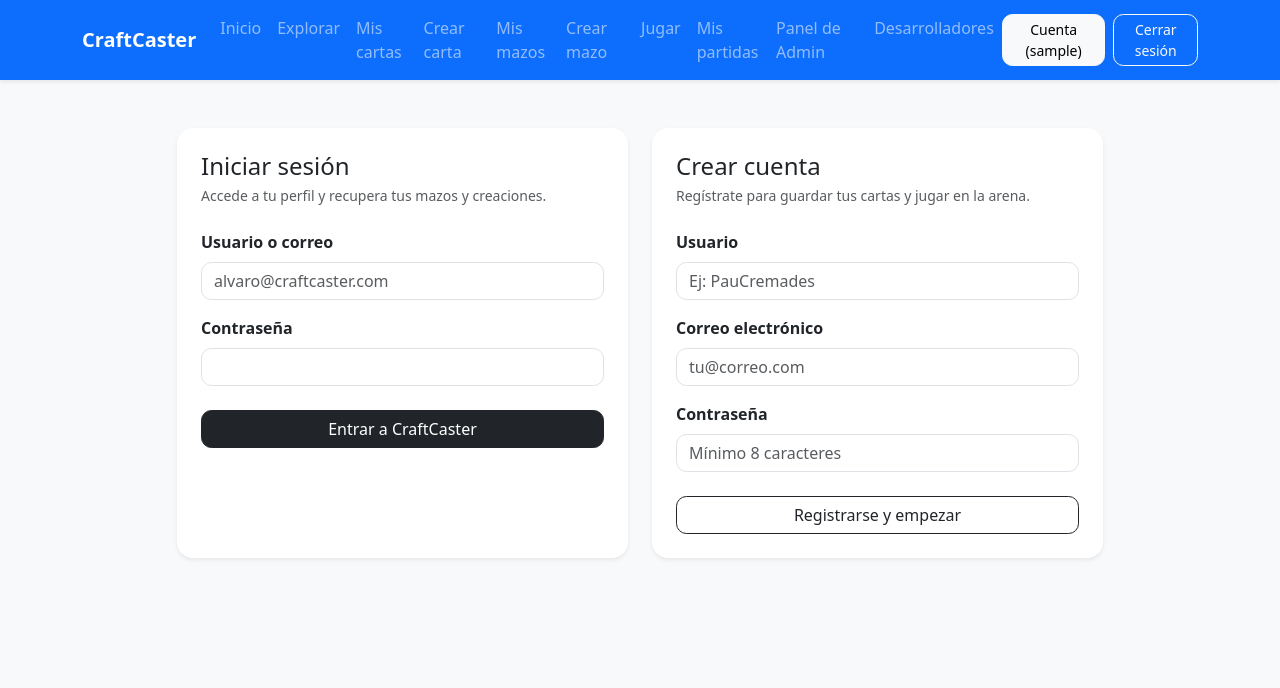
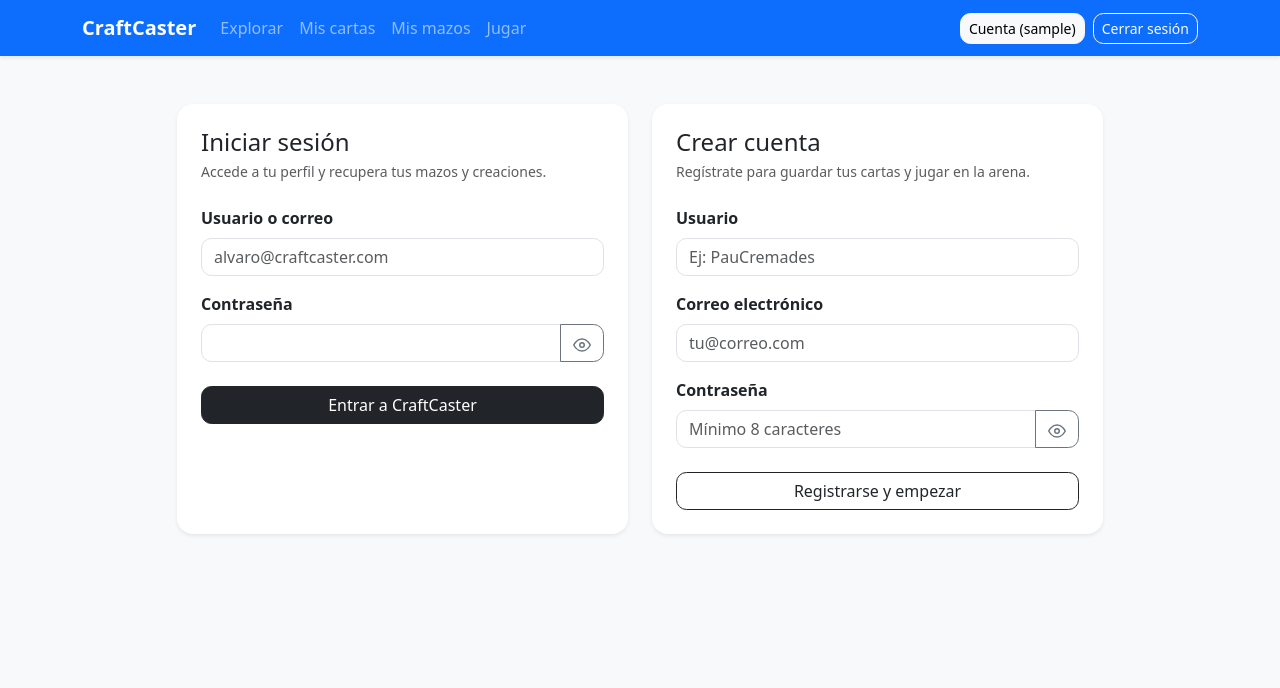
Before and after one commit to Acg-17/CraftCaster, an ASP.NET Core app: template CraftCaster/generated/CraftCaster.Web/Views/Cuenta/Acceso.cshtml in a window 1280 px wide. Shown: the top 688 px of the page. Run offline with ASP.NET Core 8, Linux system fonts and the light colour scheme; the template is opened without the code that fills it, so the values that code supplies are empty; the visitor is signed in with stand-in values (Sample User, id 1); style sheets or scripts are compiled from the project's sources; some libraries are stand-ins or nearby versions.

Commit message:
Mejora nav bar

```diff
--- a/CraftCaster/generated/CraftCaster.Web/Views/Cuenta/Acceso.cshtml
+++ b/CraftCaster/generated/CraftCaster.Web/Views/Cuenta/Acceso.cshtml
@@ -25,12 +25,33 @@
                     <input asp-for="Login.ReturnUrl" type="hidden" />
                     <div class="mb-3">
                         <label asp-for="Login.Identificador" class="form-label fw-semibold"></label>
-                        <input asp-for="Login.Identificador" class="form-control" autocomplete="username" placeholder="alvaro@craftcaster.com" />
+                        <input asp-for="Login.Identificador" class="form-control" autocomplete="username"
+                               placeholder="alvaro@craftcaster.com" />
                         <span asp-validation-for="Login.Identificador" class="text-danger small"></span>
                     </div>
                     <div class="mb-4">
                         <label asp-for="Login.Contrasenia" class="form-label fw-semibold"></label>
-                        <input asp-for="Login.Contrasenia" class="form-control" autocomplete="current-password" />
+                        <div class="input-group">
+                            <input asp-for="Login.Contrasenia" class="form-control" autocomplete="current-password" />
+                            <button type="button" class="btn btn-outline-secondary js-ver-contrasenia"
+                                    aria-label="Mostrar contraseña">
+                                <svg class="icono-ojo" width="18" height="18" viewBox="0 0 24 24" fill="none"
+                                     stroke="currentColor" stroke-width="2" stroke-linecap="round"
+                                     stroke-linejoin="round" aria-hidden="true">
+                                    <path d="M1 12s4-8 11-8 11 8 11 8-4 8-11 8-11-8-11-8z" />
+                                    <circle cx="12" cy="12" r="3" />
+                                </svg>
+                                <svg class="icono-ojo-tachado d-none" width="18" height="18" viewBox="0 0 24 24"
+                                     fill="none" stroke="currentColor" stroke-width="2" stroke-linecap="round"
+                                     stroke-linejoin="round" aria-hidden="true">
+                                    <path
+                                    d="M17.94 17.94A10.07 10.07 0 0 1 12 20c-7 0-11-8-11-8a18.45 18.45 0 0 1 5.06-5.94" />
+                                    <path d="M9.9 4.24A9.12 9.12 0 0 1 12 4c7 0 11 8 11 8a18.5 18.5 0 0 1-2.16 3.19" />
+                                    <path d="M14.12 14.12a3 3 0 1 1-4.24-4.24" />
+                                    <line x1="1" y1="1" x2="23" y2="23" />
+                                </svg>
+                            </button>
+                        </div>
                         <span asp-validation-for="Login.Contrasenia" class="text-danger small"></span>
                     </div>
                     <button type="submit" class="btn btn-dark w-100">Entrar a CraftCaster</button>
@@ -52,17 +73,40 @@
                     }
                     <div class="mb-3">
                         <label asp-for="Registro.NombreUsuario" class="form-label fw-semibold"></label>
-                        <input asp-for="Registro.NombreUsuario" class="form-control" autocomplete="username" placeholder="Ej: PauCremades" />
+                        <input asp-for="Registro.NombreUsuario" class="form-control" autocomplete="username"
+                               placeholder="Ej: PauCremades" />
                         <span asp-validation-for="Registro.NombreUsuario" class="text-danger small"></span>
                     </div>
                     <div class="mb-3">
                         <label asp-for="Registro.Email" class="form-label fw-semibold"></label>
-                        <input asp-for="Registro.Email" class="form-control" autocomplete="email" placeholder="tu@correo.com" />
+                        <input asp-for="Registro.Email" class="form-control" autocomplete="email"
+                               placeholder="tu@correo.com" />
                         <span asp-validation-for="Registro.Email" class="text-danger small"></span>
                     </div>
                     <div class="mb-4">
                         <label asp-for="Registro.Contrasenia" class="form-label fw-semibold"></label>
-                        <input asp-for="Registro.Contrasenia" class="form-control" autocomplete="new-password" placeholder="Mínimo 8 caracteres" />
+                        <div class="input-group">
+                            <input asp-for="Registro.Contrasenia" class="form-control" autocomplete="new-password"
+                                   placeholder="Mínimo 8 caracteres" />
+                            <button type="button" class="btn btn-outline-secondary js-ver-contrasenia"
+                                    aria-label="Mostrar contraseña">
+                                <svg class="icono-ojo" width="18" height="18" viewBox="0 0 24 24" fill="none"
+                                     stroke="currentColor" stroke-width="2" stroke-linecap="round"
+                                     stroke-linejoin="round" aria-hidden="true">
+                                    <path d="M1 12s4-8 11-8 11 8 11 8-4 8-11 8-11-8-11-8z" />
+                                    <circle cx="12" cy="12" r="3" />
+                                </svg>
+                                <svg class="icono-ojo-tachado d-none" width="18" height="18" viewBox="0 0 24 24"
+                                     fill="none" stroke="currentColor" stroke-width="2" stroke-linecap="round"
+                                     stroke-linejoin="round" aria-hidden="true">
+                                    <path
+                                    d="M17.94 17.94A10.07 10.07 0 0 1 12 20c-7 0-11-8-11-8a18.45 18.45 0 0 1 5.06-5.94" />
+                                    <path d="M9.9 4.24A9.12 9.12 0 0 1 12 4c7 0 11 8 11 8a18.5 18.5 0 0 1-2.16 3.19" />
+                                    <path d="M14.12 14.12a3 3 0 1 1-4.24-4.24" />
+                                    <line x1="1" y1="1" x2="23" y2="23" />
+                                </svg>
+                            </button>
+                        </div>
                         <span asp-validation-for="Registro.Contrasenia" class="text-danger small"></span>
                     </div>
                     <button type="submit" class="btn btn-outline-dark w-100">Registrarse y empezar</button>
@@ -74,4 +118,17 @@
 
 @section Scripts {
     <partial name="_ValidationScriptsPartial" />
+
+    <script>
+        document.querySelectorAll('.js-ver-contrasenia').forEach(function (boton) {
+            boton.addEventListener('click', function () {
+                var input = boton.parentElement.querySelector('input');
+                var oculta = input.type === 'password';
+                input.type = oculta ? 'text' : 'password';
+                boton.querySelector('.icono-ojo').classList.toggle('d-none', oculta);
+                boton.querySelector('.icono-ojo-tachado').classList.toggle('d-none', !oculta);
+                boton.setAttribute('aria-label', oculta ? 'Ocultar contraseña' : 'Mostrar contraseña');
+            });
+        });
+    </script>
 }
--- a/CraftCaster/generated/CraftCaster.Web/Views/Home/Index.cshtml
+++ b/CraftCaster/generated/CraftCaster.Web/Views/Home/Index.cshtml
@@ -22,7 +22,7 @@
                 </p>
                 <div class="d-flex flex-wrap gap-2">
                     <a asp-controller="Explorar" asp-action="Index" class="btn btn-primary">Explorar mazos</a>
-                    <a asp-controller="Mazo" asp-action="Create" class="btn btn-dark">+ Crear mazo</a>
+                    <a asp-controller="EditorMazo" asp-action="Crear" class="btn btn-dark">+ Crear mazo</a>
                     @if (User.Identity?.IsAuthenticated == true)
                     {
                         <a asp-controller="Juego" asp-action="Index" class="btn btn-outline-dark">Jugar partida</a>
--- a/CraftCaster/generated/CraftCaster.Web/Views/Juego/Index.cshtml
+++ b/CraftCaster/generated/CraftCaster.Web/Views/Juego/Index.cshtml
@@ -34,7 +34,7 @@ else
     <h2>Crear partida</h2>
     @if (Model.MazoConElQueJuego is null)
     {
-        <p>Necesitas al menos un mazo para jugar. <a asp-controller="Mazo" asp-action="Create">Crear mazo</a></p>
+        <p>Necesitas al menos un mazo para jugar. <a asp-controller="EditorMazo" asp-action="Crear">Crear mazo</a></p>
     }
     else
     {
--- a/CraftCaster/generated/CraftCaster.Web/Views/Shared/_Layout.cshtml
+++ b/CraftCaster/generated/CraftCaster.Web/Views/Shared/_Layout.cshtml
@@ -26,26 +26,16 @@
                 </button>
                 <div class="collapse navbar-collapse" id="mainNavigation">
                     <ul class="navbar-nav me-auto mb-2 mb-lg-0">
-                        <li class="nav-item"><a class="nav-link" asp-controller="Home" asp-action="Index">Inicio</a></li>
                         <li class="nav-item"><a class="nav-link" asp-controller="Explorar" asp-action="Index">Explorar</a></li>
                         @if (User.Identity?.IsAuthenticated == true)
                         {
                             <li class="nav-item"><a class="nav-link" asp-controller="MisCartas" asp-action="Index">Mis cartas</a></li>
-                            <li class="nav-item"><a class="nav-link" asp-controller="MisCartas" asp-action="Crear">Crear carta</a></li>
                             <li class="nav-item"><a class="nav-link" asp-controller="EditorMazo" asp-action="Index">Mis mazos</a></li>
-                            <li class="nav-item"><a class="nav-link" asp-controller="EditorMazo" asp-action="Crear">Crear mazo</a></li>
                         }
-                        @* Menú según el rol (los roles salen de TipoUsuario, ver Utils/Security/manual) *@
                         @if (User.IsInRole(HariaWebAuthentication.RolCliente) || User.IsInRole(HariaWebAuthentication.RolAdmin))
                         {
                             <li class="nav-item"><a class="nav-link" asp-controller="Juego" asp-action="Index">Jugar</a></li>
-                            <li class="nav-item"><a class="nav-link" asp-controller="Juego" asp-action="Historial">Mis partidas</a></li>
                         }
-                        @if (User.IsInRole(HariaWebAuthentication.RolAdmin))
-                        {
-                            <li class="nav-item"><a class="nav-link" asp-controller="Admin" asp-action="Index">Panel de Admin</a></li>
-                        }
-                        <li class="nav-item"><a class="nav-link" asp-controller="Home" asp-action="Desarrolladores">Desarrolladores</a></li>
                     </ul>
                     <div class="d-flex align-items-lg-center gap-2">
                     @if (User.Identity?.IsAuthenticated == true)
@@ -58,7 +48,6 @@
                     }
                     else
                     {
-                        <a class="btn btn-outline-light btn-sm" asp-controller="Mazo" asp-action="Create">Crear mazo</a>
                         <a class="btn btn-light btn-sm" asp-controller="Cuenta" asp-action="Acceso">Iniciar sesión</a>
                     }
                     </div>
```
Also changed, not shown: CraftCaster/generated/CraftCaster.Web/Views/Cuenta/Index.cshtml (+10 -4 lines).
